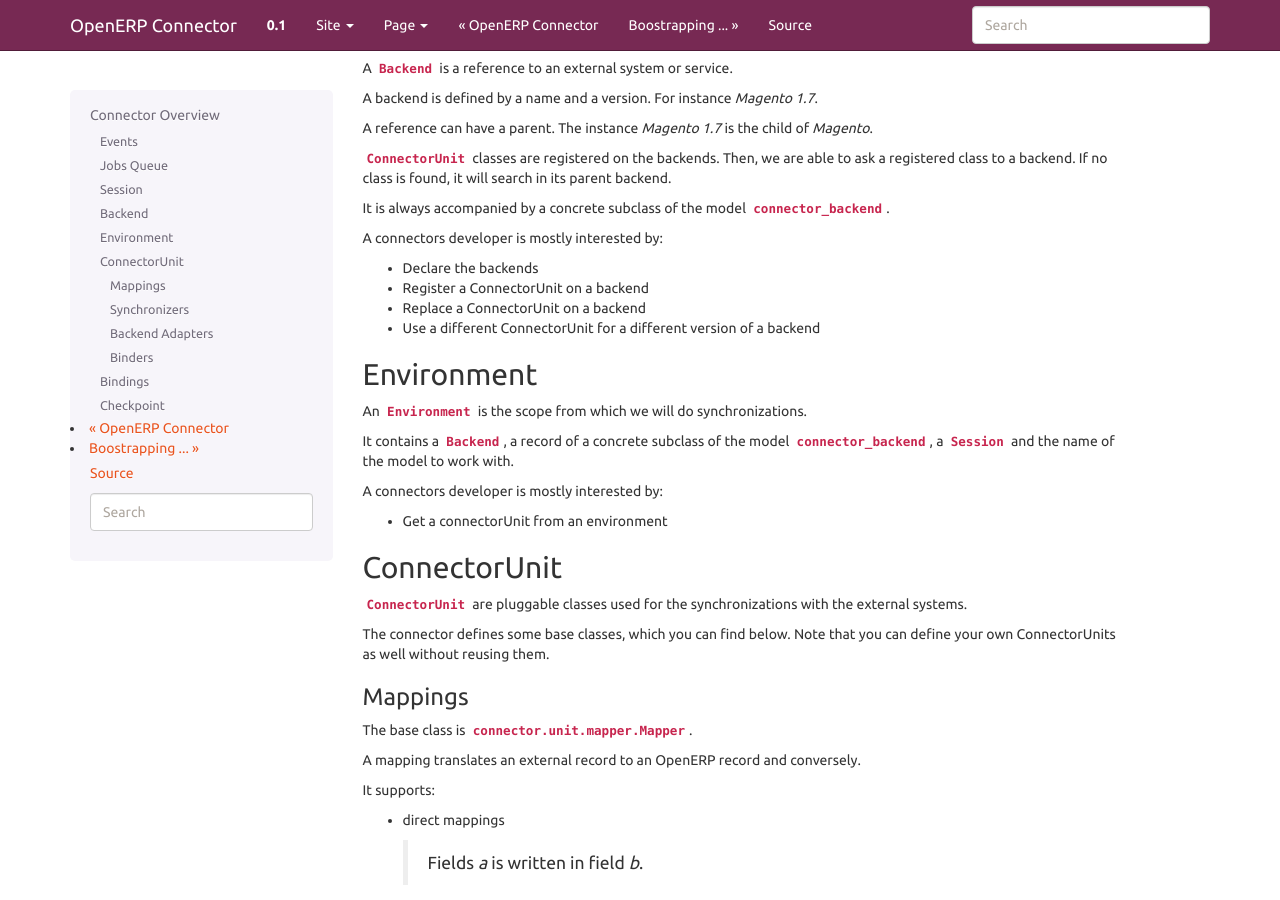
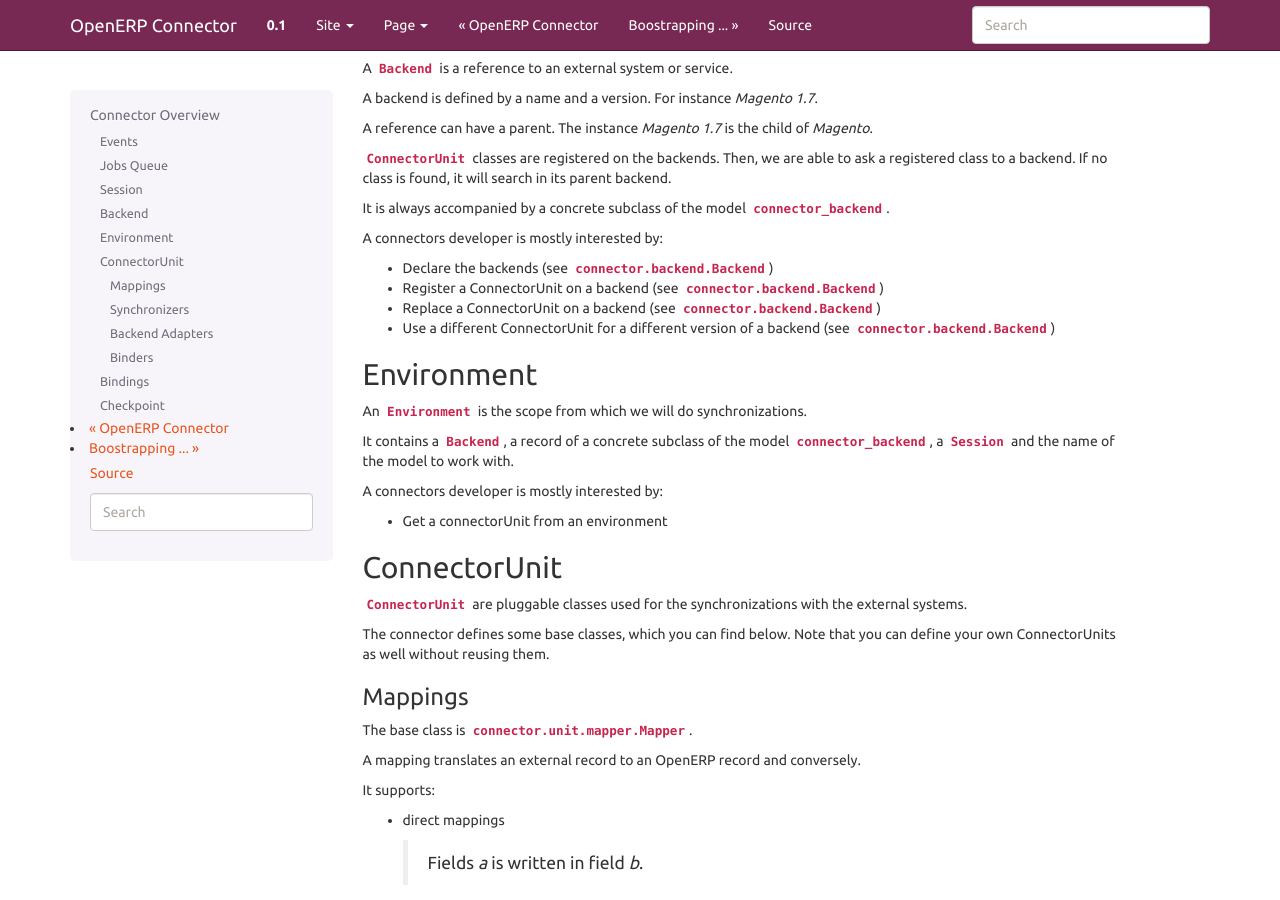
Before and after one commit to westlyou/connector-1, a Sphinx documentation site: the page built from doc/guides/overview.rst, in a window 1280 px wide and 900 px high, scrolled down 1135 px. Built offline with Sphinx 7.4.7, drawn with Linux system fonts in a browser that asks for light colours.

Commit message:
[IMP] updated the documentation on the backends

```diff
--- a/backend_model.py
+++ b/backend_model.py
@@ -40,6 +40,9 @@ class connector_backend(orm.AbstractModel):
     }
 
     def get_backend(self, cr, uid, id, context=None):
+        """ For a record of backend, returns the appropriate instance
+        of :py:class:`~connector.backend.Backend`.
+        """
         if hasattr(id, '__iter__'):
             assert len(id) == 1, "One ID expected, %d received" % len(id)
             id = id[0]
--- a/doc/guides/overview.rst
+++ b/doc/guides/overview.rst
@@ -113,10 +113,10 @@ It is always accompanied by a concrete subclass of the model
 
 A connectors developer is mostly interested by:
 
-* Declare the backends
-* Register a ConnectorUnit on a backend
-* Replace a ConnectorUnit on a backend
-* Use a different ConnectorUnit for a different version of a backend
+* Declare the backends (see :py:class:`connector.backend.Backend`)
+* Register a ConnectorUnit on a backend (see :py:class:`connector.backend.Backend`)
+* Replace a ConnectorUnit on a backend (see :py:class:`connector.backend.Backend`)
+* Use a different ConnectorUnit for a different version of a backend (see :py:class:`connector.backend.Backend`)
 
 
 ***********
```
Also changed, not shown: backend.py (+29 -17 lines), doc/api/api_backend.rst (+53 -0 lines).
